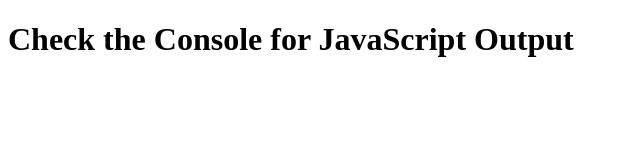
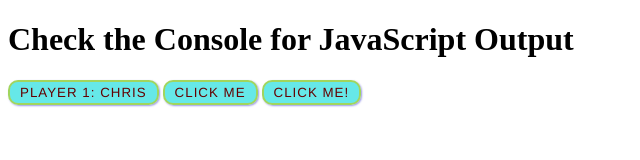
Before and after one commit to Wakade27/TOP-Foundations-Exercises, a plain HTML site: page javascript-basics/index.html in a window 1280 px wide. Shown: the whole page, without its empty margins (0-640 px from the left). Drawn offline with Linux system fonts and the light colour scheme.

Commit message:
complete MDN what is javascript code-alongs

```diff
--- a/javascript-basics/index.html
+++ b/javascript-basics/index.html
@@ -4,10 +4,22 @@
     <meta charset="UTF-8">
     <meta name="viewport" content="width=device-width, initial-scale=1.0">
     <title>JavaScript Basics Sandbox</title>
+
+    <link rel="stylesheet" href="style.css">
 </head>
 <body>
     <h1>Check the Console for JavaScript Output</h1>
 
+
+
+   <!-- 14th July Day #11 -->
+
+    <button>Player 1: Chris</button>
+
+    <button>Click me</button>
+
+    <button onclick="createParagraph()">Click me!</button>
+
     <script src="sandbox.js"></script>
 </body>
 </html>
--- a/javascript-basics/sandbox.js
+++ b/javascript-basics/sandbox.js
@@ -65,4 +65,30 @@ const percentage = actual / max;
 
 console.log(percentage);
 
-// 6. Take a few minutes to keep playing around with various things in your script tag. Eventually, we will learn how to actually make these things show up on the webpage, but all of this logic will remain the same. Make sure you’re comfortable with it before moving on.
+// 6. Take a few minutes to keep playing around with various things in your script tag. Eventually, we will learn how to actually make these things show up on the webpage, but all of this logic will remain the same. Make sure you’re comfortable with it before moving on
+
+// 14th July Day #11
+
+function updateName() {
+  const name = prompt("Enter a new name");
+  button.textContent = `Player 1: ${name}`;
+}
+
+const button = document.querySelector("button");
+
+console.log(button);
+button.addEventListener("click", updateName);
+
+
+
+function createParagraph() {
+  const para = document.createElement("p");
+  para.textContent = "You clicked the button!";
+  document.body.appendChild(para);
+}
+
+const buttons = document.querySelectorAll("button");
+
+for (const button of buttons) {
+  button.addEventListener("click", createParagraph);
+}
--- a/javascript-basics/style.css
+++ b/javascript-basics/style.css
@@ -0,0 +1,14 @@
+/* 14th July Day #11 */
+
+button {
+  font-family: "Helvetica Neue", "Helvetica", sans-serif;
+  letter-spacing: 1px;
+  text-transform: uppercase;
+  border: 2px solid rgb(200 200 0 / 60%);
+  background-color: rgb(0 217 217 / 60%);
+  color: rgb(100 0 0 / 100%);
+  box-shadow: 1px 1px 2px rgb(0 0 200 / 40%);
+  border-radius: 10px;
+  padding: 3px 10px;
+  cursor: pointer;
+}
```
